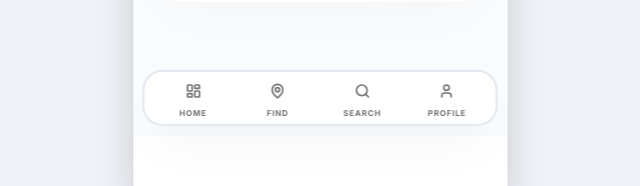
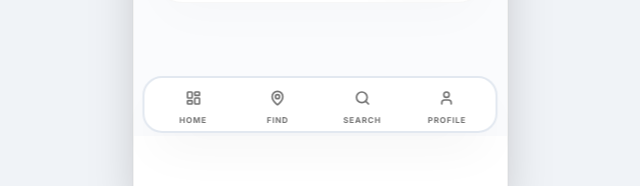
Before and after one commit to Sakshii1531/Sootit, a React (Vite) app in the folder Frontend/: page /user/category/1 in a window 1280 px wide. Shown: the part 664-850 px from the top of the page, without its empty margins (320-960 px from the left). Built offline with nearby package versions, Linux system fonts and the light colour scheme.

Commit message:
all changes done

```diff
--- a/Frontend/src/shared/components/BottomNav.jsx
+++ b/Frontend/src/shared/components/BottomNav.jsx
@@ -36,7 +36,7 @@ const AppBottomNav = () => {
   };
 
   return (
-    <div className="fixed bottom-0 left-1/2 -translate-x-1/2 w-full max-w-[375px] z-[100] px-3 pb-3 pointer-events-none font-inter">
+    <div className="fixed bottom-0 left-1/2 -translate-x-1/2 w-full max-w-[375px] z-[100] px-3 pb-1 pointer-events-none font-inter text-center">
       <motion.nav
         initial={{ y: 50, opacity: 0 }}
         animate={{ y: 0, opacity: 1 }}
```
